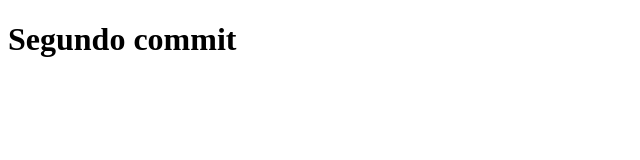
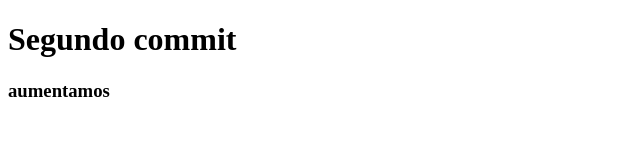
Before and after one commit to oenriquecorrea/prueba-git-1, a plain HTML site: page index.html in a window 1280 px wide. Shown: the whole page, without its empty margins (0-640 px from the left). Drawn offline with Linux system fonts and the light colour scheme.

Commit message:
tercer commit

```diff
--- a/index.html
+++ b/index.html
@@ -8,5 +8,6 @@
 </head>
 <body>
     <h1>Segundo commit</h1>
+    <h3>aumentamos </h3>
 </body>
 </html>
```
